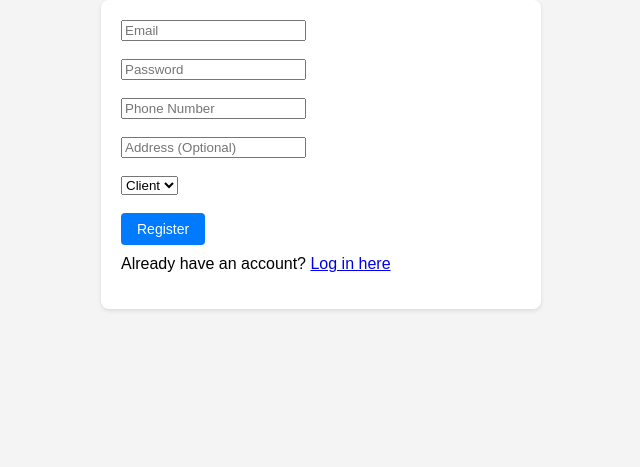
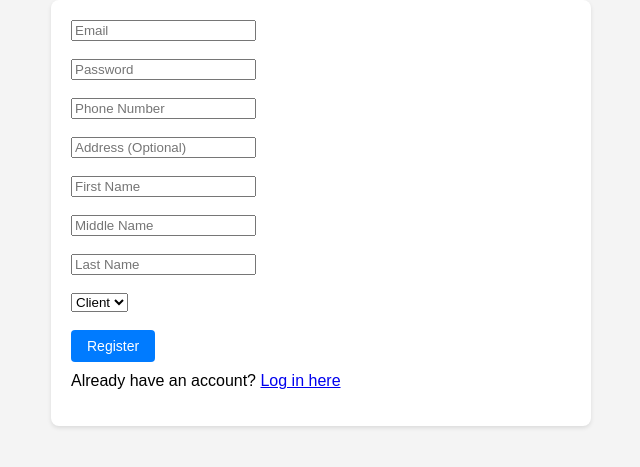
Before and after one commit to Azzel0404/lot-reservation, a PHP site: page /register.php in a window 1280 px wide. Shown: the part 57-524 px from the top of the page, without its empty margins (319-959 px from the left). Run offline with PHP 8.4, Linux system fonts and the light colour scheme.

Commit message:
Added name when registering a user and the client and agent tables can now be populated when registering a user

```diff
--- a/register.php
+++ b/register.php
@@ -1,5 +1,4 @@
 <!--register.php-->
-
 <?php
 session_start();
 require_once $_SERVER['DOCUMENT_ROOT'] . '/lot-reservation/config/db.php';
@@ -8,18 +7,27 @@ $success = '';
 $error = '';
 
 if ($_SERVER['REQUEST_METHOD'] === 'POST') {
-    // Retrieve and sanitize form inputs
+    // General user input
     $email = trim($_POST['email'] ?? '');
     $password = $_POST['password'] ?? '';
     $phone = trim($_POST['phone'] ?? '');
     $address = trim($_POST['address'] ?? '');
-    $role = $_POST['role'] ?? 'CLIENT'; // Default role
+    $role = $_POST['role'] ?? 'CLIENT';
 
-    // Basic validation
-    if (empty($email) || empty($password) || empty($phone)) {
+    // Name details
+    $firstname = trim($_POST['firstname'] ?? '');
+    $middlename = trim($_POST['middlename'] ?? '');
+    $lastname = trim($_POST['lastname'] ?? '');
+
+    // Role-specific
+    $license = trim($_POST['license_number'] ?? '');
+    $assigned_agent_id = !empty($_POST['agent_id']) ? (int)$_POST['agent_id'] : null;
+
+    // Required fields check
+    if (empty($email) || empty($password) || empty($phone) || empty($firstname) || empty($lastname)) {
         $error = 'Please fill in all required fields.';
     } else {
-        // Check if the email or phone already exists
+        // Check for duplicate email or phone
         $stmt = $conn->prepare("SELECT user_id FROM user WHERE email = ? OR phone = ?");
         $stmt->bind_param("ss", $email, $phone);
         $stmt->execute();
@@ -28,15 +36,29 @@ if ($_SERVER['REQUEST_METHOD'] === 'POST') {
         if ($stmt->num_rows > 0) {
             $error = 'An account with this email or phone already exists.';
         } else {
-            // Insert into database
             $hashedPassword = password_hash($password, PASSWORD_DEFAULT);
             $insertStmt = $conn->prepare("INSERT INTO user (email, password, role, phone, address) VALUES (?, ?, ?, ?, ?)");
             $insertStmt->bind_param("sssss", $email, $hashedPassword, $role, $phone, $address);
 
             if ($insertStmt->execute()) {
+                $user_id = $insertStmt->insert_id;
+
+                if ($role === 'AGENT') {
+                    $agentStmt = $conn->prepare("INSERT INTO agent (user_id, firstname, lastname, middlename, license_number) VALUES (?, ?, ?, ?, ?)");
+                    $agentStmt->bind_param("issss", $user_id, $firstname, $lastname, $middlename, $license);
+                    $agentStmt->execute();
+                    $agentStmt->close();
+                } elseif ($role === 'CLIENT') {
+                    $clientStmt = $conn->prepare("INSERT INTO client (user_id, agent_id, firstname, lastname, middlename) VALUES (?, ?, ?, ?, ?)");
+                    if ($assigned_agent_id === 0) $assigned_agent_id = null;
+                    $clientStmt->bind_param("iisss", $user_id, $assigned_agent_id, $firstname, $lastname, $middlename);
+                    $clientStmt->execute();
+                    $clientStmt->close();
+                }
+
                 $success = 'Account successfully created!';
             } else {
-                $error = 'Registration failed. Please try again later.';
+                $error = 'Registration failed. Please try again.';
             }
             $insertStmt->close();
         }
@@ -44,23 +66,28 @@ if ($_SERVER['REQUEST_METHOD'] === 'POST') {
     }
 }
 ?>
-
 <!DOCTYPE html>
 <html lang="en">
 <head>
     <meta charset="UTF-8">
     <title>Register - Lot Reservation System</title>
     <link rel="stylesheet" href="css/styles.css">
+    <script>
+        function toggleFields() {
+            const role = document.getElementById('role').value;
+            document.getElementById('agent-fields').style.display = (role === 'AGENT') ? 'block' : 'none';
+            document.getElementById('client-fields').style.display = (role === 'CLIENT') ? 'block' : 'none';
+        }
+        window.onload = toggleFields; // To apply visibility when page reloads
+    </script>
 </head>
 <body>
     <header style="display: flex; align-items: center; justify-content: space-between;">
-        <a href="index.php" style="text-decoration: none;">
-            <button type="button">← Back to Home</button>
-        </a>
+        <a href="index.php"><button>← Back to Home</button></a>
         <h1 style="margin: 0 auto;">Create Your Account</h1>
     </header>
 
-    <section style="max-width: 400px; margin: 0 auto; padding: 20px;">
+    <section style="max-width: 500px; margin: auto; padding: 20px;">
         <?php if (!empty($error)): ?>
             <p style="color:red; font-weight:bold;"><?= htmlspecialchars($error) ?></p>
         <?php elseif (!empty($success)): ?>
@@ -72,10 +99,25 @@ if ($_SERVER['REQUEST_METHOD'] === 'POST') {
             <input type="password" name="password" placeholder="Password" required><br><br>
             <input type="text" name="phone" placeholder="Phone Number" required><br><br>
             <input type="text" name="address" placeholder="Address (Optional)"><br><br>
-            <select name="role" required>
+
+            <input type="text" name="firstname" placeholder="First Name" required><br><br>
+            <input type="text" name="middlename" placeholder="Middle Name"><br><br>
+            <input type="text" name="lastname" placeholder="Last Name" required><br><br>
+
+            <select name="role" id="role" onchange="toggleFields()" required>
                 <option value="CLIENT" selected>Client</option>
                 <option value="AGENT">Agent</option>
             </select><br><br>
+
+            <div id="agent-fields" style="display: none;">
+                <input type="text" name="license_number" placeholder="License Number"><br><br>
+            </div>
+
+            <div id="client-fields" style="display: none;">
+                <!-- Uncomment below if you want to assign client to a specific agent -->
+                <!-- <input type="number" name="agent_id" placeholder="Assign Agent ID (Optional)"><br><br> -->
+            </div>
+
             <button type="submit">Register</button>
         </form>
 
```
